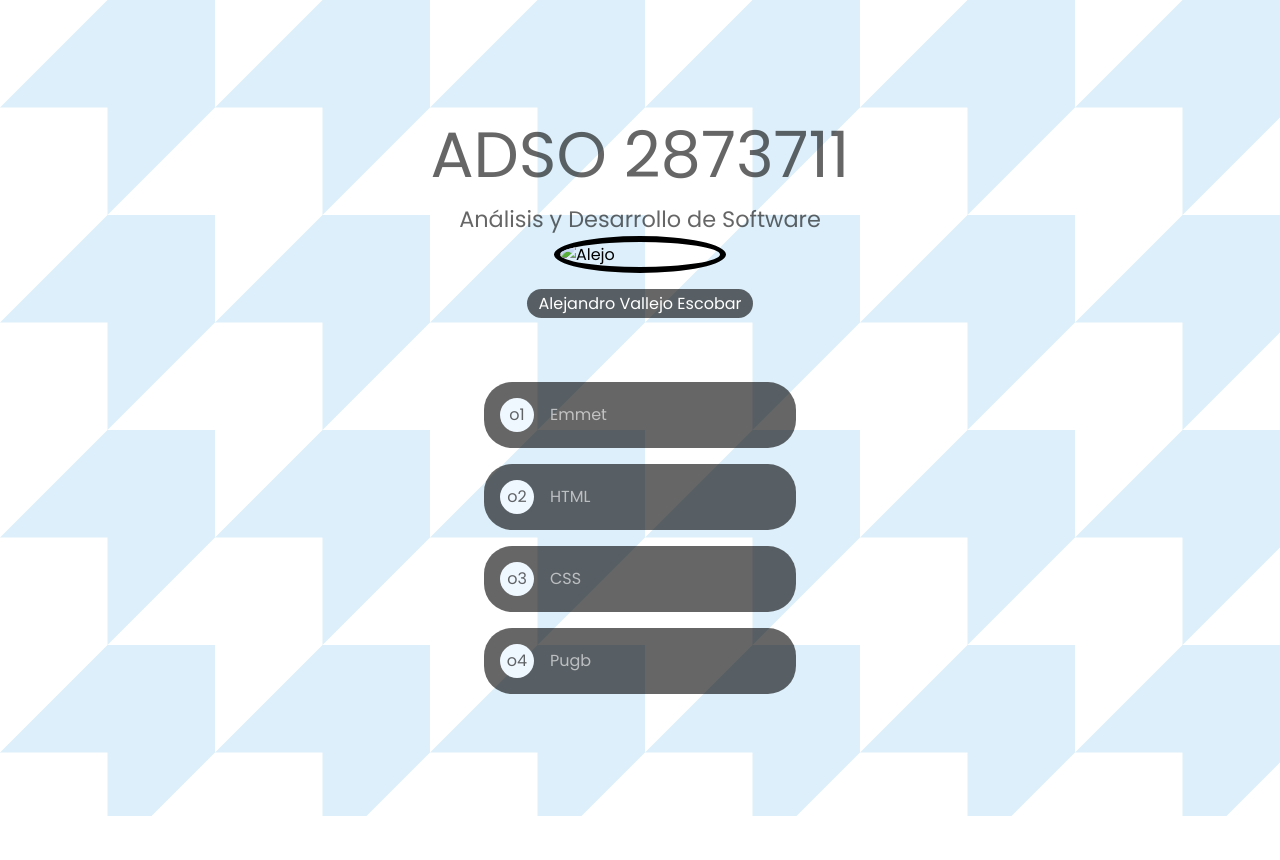
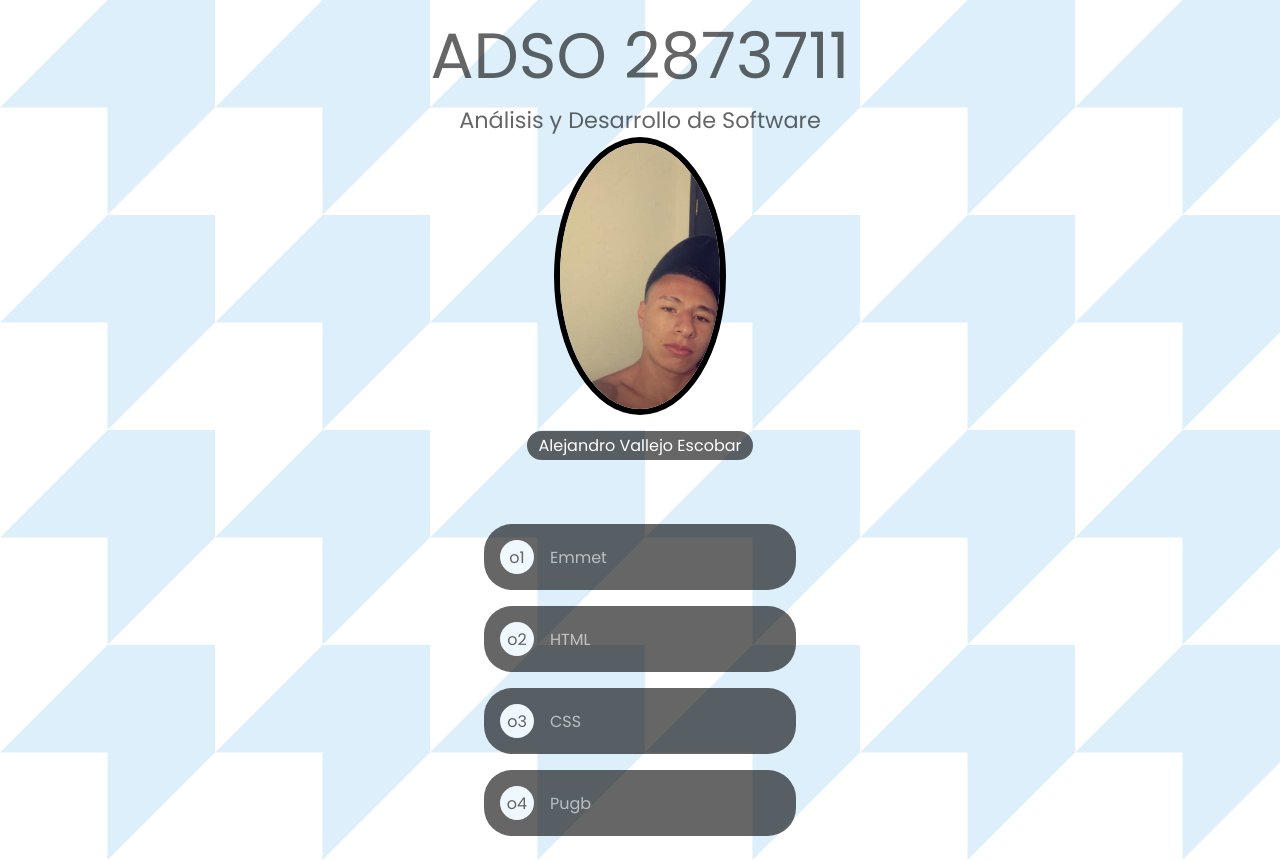
Before and after one commit to Alejandroescobar2006/ADSO2873711, a plain HTML site: page alejo2873711/adso2873711/index.html in a window 1280 px wide. Before the commit the page ends 816 px from the top, so only its background shows below. Drawn offline with Linux system fonts and the light colour scheme.

Commit message:
Update index.html
a

```diff
--- a/alejo2873711/adso2873711/index.html
+++ b/alejo2873711/adso2873711/index.html
@@ -11,7 +11,7 @@
         <header>
             <h1>ADSO 2873711</h1>
             <h2>Análisis y Desarrollo de Software</h2>
-            <img src="imagenes/profile-pic (1).png" alt="Alejo">
+            <img src="https://github.com/Alejandroescobar2006/ADSO2873711/blob/main/alejo2873711/adso2873711/images/alejo.png.jpeg" alt="Alejo">
             <h3>Alejandro Vallejo Escobar</h3>
         </header>
         <menu>
```
